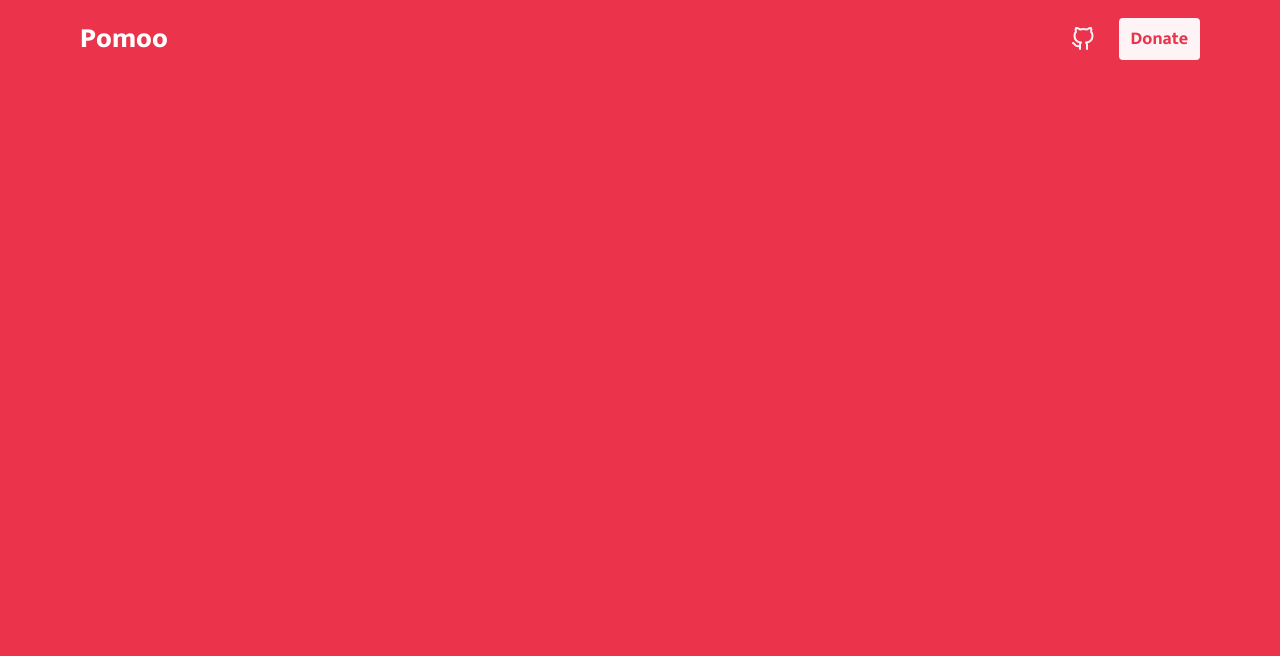
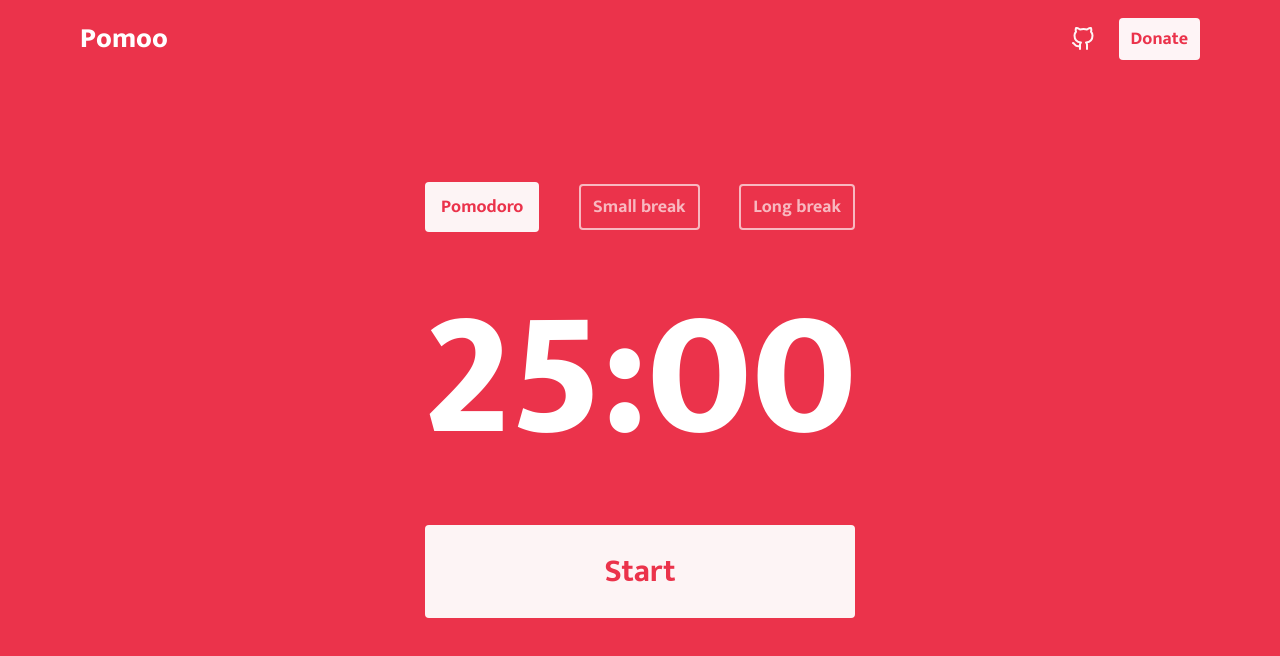
Before and after one commit to MathPSantos/Pomoo, a Next.js app: page / in a window 1280 px wide. Shown: the top 656 px of the page. Built offline with nearby package versions, Linux system fonts and the light colour scheme.

Commit message:
feat: change app style finished

```diff
--- a/src/components/Layout/styles.ts
+++ b/src/components/Layout/styles.ts
@@ -9,3 +9,33 @@ export const Container = styled.div`
   -moz-box-align: center;
   align-items: center;
 `
+
+export const Main = styled.main`
+  width: 100%;
+  display: flex;
+  flex-direction: column;
+  justify-content: center;
+  align-items: center;
+`
+
+export const DefSection = styled.section`
+  width: 100%;
+  display: flex;
+  justify-content: center;
+  align-items: center;
+`
+
+export const DefContent = styled.div`
+  width: 100%;
+  max-width: 1160px;
+  padding: 0 20px;
+  display: flex;
+  flex-direction: column;
+  justify-content: center;
+  align-items: center;
+
+  @media screen and (min-width: 7200px) {
+    flex-direction: row;
+    justify-content: space-between;
+  }
+`
--- a/src/pages/index.tsx
+++ b/src/pages/index.tsx
@@ -1,14 +1,89 @@
-import React from 'react'
+import React, { useState, useContext } from 'react'
 import Head from 'next/head'
 
+import { NewThemeContext } from '../contexts/theme'
+
+import { Flat, Outline } from '../components/Button'
+
+import { Main } from '../components/Layout/styles'
+
+import { Section, LandContent, Timer } from '../styles/pages/'
+
+type Interval = 0 | 1 | 2
+
 const Home: React.FC = () => {
+  const { toggleTheme } = useContext(NewThemeContext)
+
+  const [interval, setInterval] = useState<Interval>(0)
+  const [time, setTime] = useState(1500)
+
+  const handleInterval = (value: 0 | 1 | 2) => {
+    setInterval(value)
+
+    switch (value) {
+      // Pomodoro
+      case 0:
+        setTime(1500)
+        return toggleTheme('red')
+        break
+
+      // Small break
+      case 1:
+        setTime(300)
+        return toggleTheme('lightBlue')
+        break
+
+      // Long break
+      case 2:
+        setTime(900)
+        return toggleTheme('darkBlue')
+        break
+    }
+  }
+
   return (
     <>
       <Head>
         <title>Pomooo</title>
       </Head>
 
-      <main></main>
+      <Main>
+        <Section>
+          <LandContent>
+            <Timer>
+              <div className="intervals-container">
+                {interval === 0 ? (
+                  <Flat onClick={() => handleInterval(0)} label="Pomodoro" />
+                ) : (
+                  <Outline onClick={() => handleInterval(0)} label="Pomodoro" />
+                )}
+
+                {interval === 1 ? (
+                  <Flat onClick={() => handleInterval(1)} label="Small break" />
+                ) : (
+                  <Outline
+                    onClick={() => handleInterval(1)}
+                    label="Small break"
+                  />
+                )}
+
+                {interval === 2 ? (
+                  <Flat onClick={() => handleInterval(2)} label="Long break" />
+                ) : (
+                  <Outline
+                    onClick={() => handleInterval(2)}
+                    label="Long break"
+                  />
+                )}
+              </div>
+
+              <span>{time / 60}:00</span>
+
+              <Flat block label="Start" />
+            </Timer>
+          </LandContent>
+        </Section>
+      </Main>
     </>
   )
 }
--- a/src/styles/global.ts
+++ b/src/styles/global.ts
@@ -13,6 +13,7 @@ export default createGlobalStyle`
     background-color: ${({ theme }) => theme.colors.background.primary};
     color: #FFFFFF;
     font: 700 16px Mukta, sans-serif;
+    transition: all 0.5s;
   }
 
   #__next {
--- /dev/null
+++ b/src/styles/pages/index.ts
@@ -0,0 +1,41 @@
+import styled from 'styled-components'
+
+import { DefSection, DefContent } from '../../components/Layout/styles'
+
+export const Section = styled(DefSection)`
+  @media screen and (min-width: 720px) {
+    height: 100vh;
+  }
+`
+
+export const LandContent = styled(DefContent)`
+  padding-top: 121px;
+
+  @media screen and (min-width: 720px) {
+    padding-top: 0;
+  }
+`
+
+export const Timer = styled.div`
+  width: 100%;
+  max-width: 430px;
+  display: flex;
+  flex-direction: column;
+  justify-content: space-between;
+  align-items: center;
+
+  .intervals-container {
+    width: 100%;
+    display: flex;
+    justify-content: space-between;
+    align-items: center;
+  }
+
+  span {
+    font: 800 132px Mukta, sans-serif;
+
+    @media screen and (min-width: 720px) {
+      font: 800 176px Mukta, sans-serif;
+    }
+  }
+`
```
